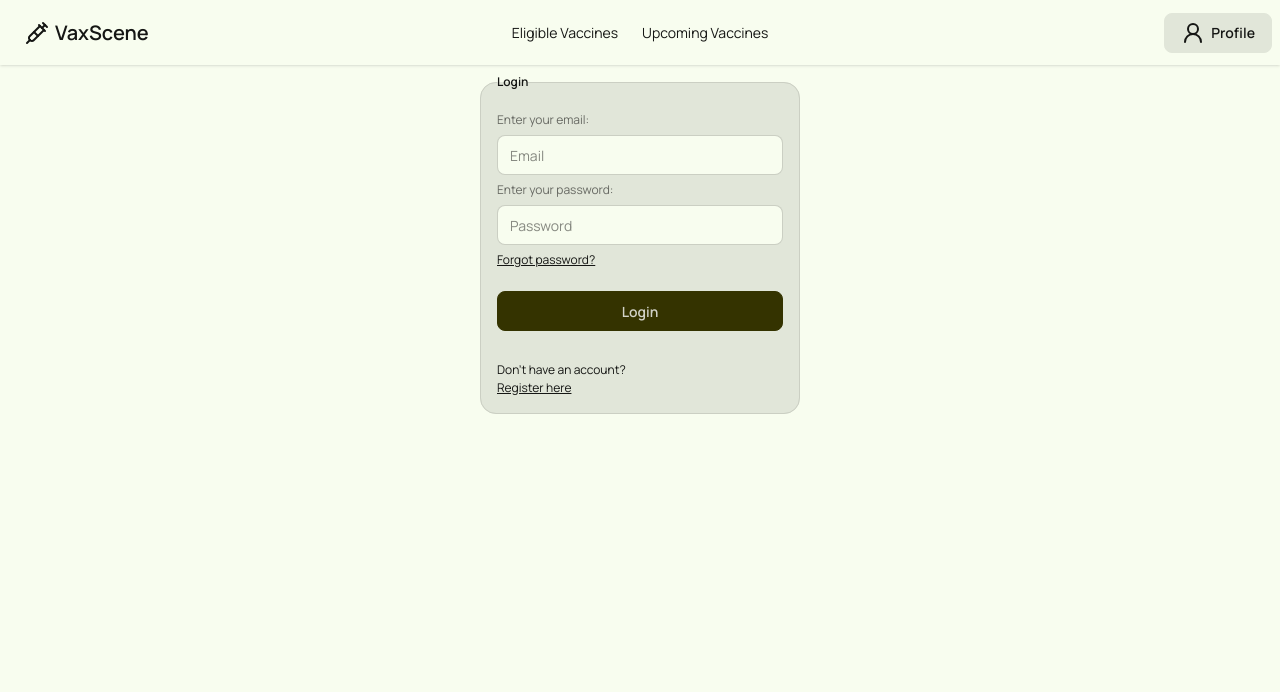
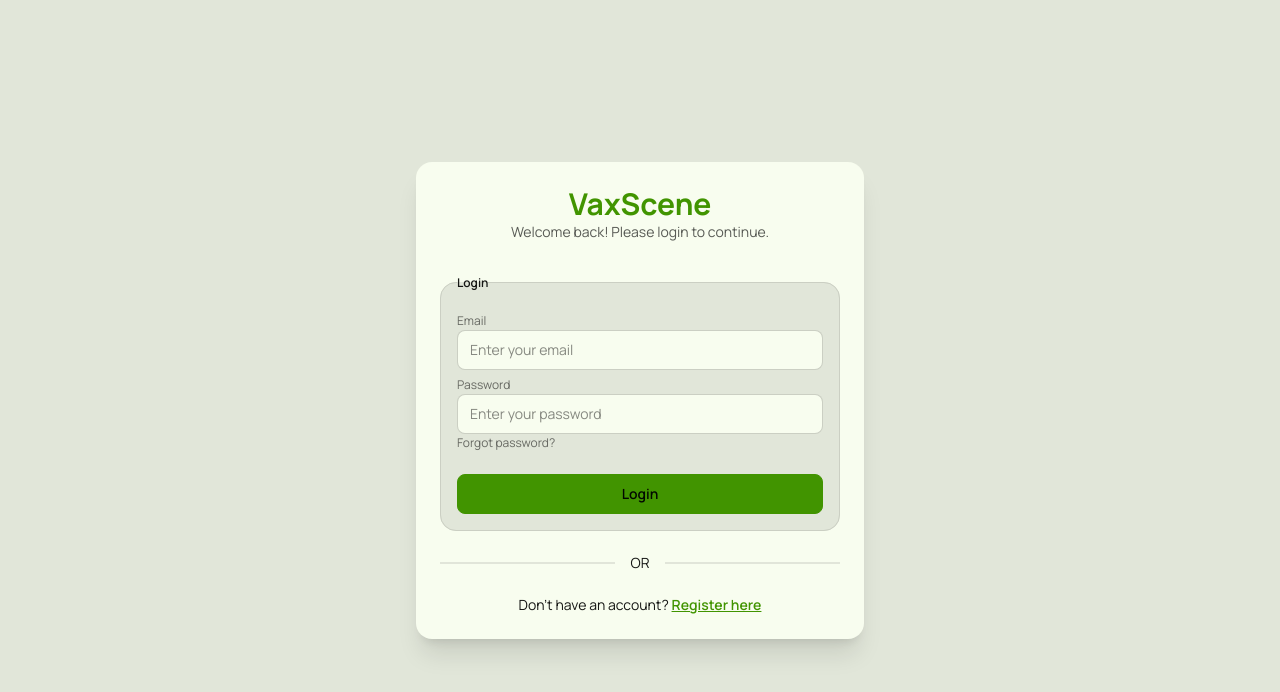
Before and after one commit to tysenh1/devhacks-2026, a React app in the folder frontend/: page /login in a window 1280 px wide. Shown: the top 692 px of the page. Built offline with nearby package versions, Linux system fonts and the light colour scheme; the HTML template or start-up script is replaced by a standard one.

Commit message:
feat: enhance login page layout and functionality with improved design and navigation

```diff
--- a/frontend/src/pages/login.tsx
+++ b/frontend/src/pages/login.tsx
@@ -1,36 +1,63 @@
-import Navbar from "../components/navbar";
+import { NavLink } from "react-router-dom";
 
 function Login() {
   return (
-    <>
-      <Navbar />
-      <div className="flex flex-col items-center justify-center">
-        <fieldset className="fieldset bg-base-200 border-base-300 rounded-box w-full lg:w-xs border p-4">
-          <legend className="fieldset-legend">Login</legend>
+    <div className="min-h-screen bg-base-200 flex items-center justify-center px-4">
+      <div className="card bg-base-100 w-full max-w-md shadow-xl">
+        <div className="card-body">
+          <div className="text-center mb-4">
+            <h1 className="text-3xl font-bold text-primary">VaxScene</h1>
+            <p className="text-sm opacity-70">
+              Welcome back! Please login to continue.
+            </p>
+          </div>
 
-          <label className="label">Enter your email:</label>
-          <input type="email" className="input w-full" placeholder="Email" />
+          <fieldset className="fieldset bg-base-200 border-base-300 rounded-box border p-4">
+            <legend className="fieldset-legend">Login</legend>
 
-          <label className="label">Enter your password:</label>
-          <input
-            type="password"
-            className="input w-full"
-            placeholder="Password"
-          />
+            <div className="form-control">
+              <label className="label">
+                <span className="label-text">Email</span>
+              </label>
+              <input
+                type="email"
+                className="input input-bordered w-full"
+                placeholder="Enter your email"
+              />
+            </div>
 
-          <a className="link">Forgot password?</a>
+            <div className="form-control">
+              <label className="label">
+                <span className="label-text">Password</span>
+              </label>
+              <input
+                type="password"
+                className="input input-bordered w-full"
+                placeholder="Enter your password"
+              />
+              <label className="label">
+                <a className="label-text-alt link link-hover">
+                  Forgot password?
+                </a>
+              </label>
+            </div>
 
-          <button className="btn btn-neutral mt-4">Login</button>
+            <div className="form-control mt-4">
+              <button className="btn btn-primary w-full">Login</button>
+            </div>
+          </fieldset>
 
-          <br />
-          <p>
-            Don't have an account?
-            <br />
-            <a className="link">Register here</a>
+          <div className="divider">OR</div>
+
+          <p className="text-center text-sm">
+            Don't have an account?{" "}
+            <NavLink to="/register" className="link link-primary font-semibold">
+              Register here
+            </NavLink>
           </p>
-        </fieldset>
+        </div>
       </div>
-    </>
+    </div>
   );
 }
 
```
